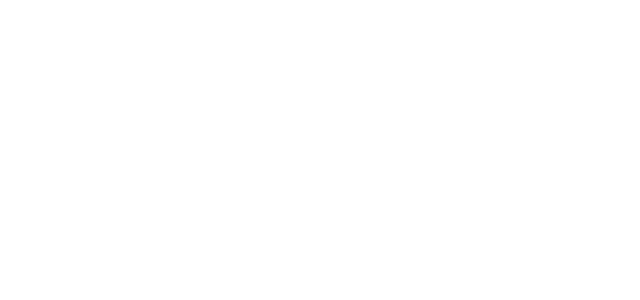
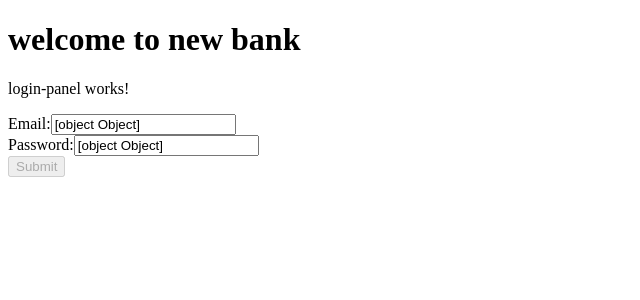
Before and after one commit to snehakethineni/s-user-login, an Angular app: page / in a window 1280 px wide. Shown: the top 300 px of the page, without its empty margins (0-640 px from the left). Built offline with nearby package versions, Linux system fonts and the light colour scheme.

Commit message:
add login panel

```diff
--- a/src/app/app.component.html
+++ b/src/app/app.component.html
@@ -1 +1,2 @@
+<h1>welcome to new bank</h1>
 <router-outlet></router-outlet>
--- a/src/app/app.component.ts
+++ b/src/app/app.component.ts
@@ -5,7 +5,7 @@
   selector: 'app-root',
   imports: [RouterOutlet],
   templateUrl: './app.component.html',
-  styleUrl: './app.component.scss'
+  styleUrl: './app.component.scss',
 })
 export class AppComponent {
   title = 's-user-login';
--- a/src/app/app.routes.ts
+++ b/src/app/app.routes.ts
@@ -1,3 +1,9 @@
 import { Routes } from '@angular/router';
+import { LoginPanelComponent } from './login-panel/login-panel.component';
 
-export const routes: Routes = [];
+export const routes: Routes = [
+  {
+    path: '',
+    component: LoginPanelComponent,
+  },
+];
--- /dev/null
+++ b/src/app/login-panel/login-panel.component.html
@@ -0,0 +1,20 @@
+<p>login-panel works!</p>
+<form (ngSubmit)="onSubmit()" #loginForm="ngForm">
+  <div>
+    <label for="email">Email:</label>
+    <input id="email" name="email" [(ngModel)]="email" #email="ngModel" required email>
+    <div *ngIf="email.invalid && email.touched">
+      <small *ngIf="email.errors?.['required']">Email is required.</small>
+      <small *ngIf="email.errors?.['email']">Invalid email</small>
+    </div>
+  </div>
+  <div>
+    <label for="password">Password:</label>
+    <input id="password" name="password" [(ngModel)]="password" #password="ngModel" required minlength="6">
+    <div *ngIf="password.invalid && password.touched">
+      <small *ngIf="password.errors?.['required']">Password is required.</small>
+      <small *ngIf="password.errors?.['minlength']">Password must be at least 6 characters long.</small>
+    </div>
+  </div>
+  <button type="submit" [disabled]="loginForm.invalid">Submit</button>
+</form>
--- /dev/null
+++ b/src/app/login-panel/login-panel.component.ts
@@ -0,0 +1,24 @@
+import { CommonModule } from '@angular/common';
+import { Component } from '@angular/core';
+import { FormsModule } from '@angular/forms';
+
+@Component({
+  selector: 'app-login-panel',
+  imports: [CommonModule, FormsModule],
+  templateUrl: './login-panel.component.html',
+  styleUrl: './login-panel.component.scss',
+})
+export class LoginPanelComponent {
+  email: string = '';
+  password: string = '';
+  submittedCount = 0;
+
+  onSubmit() {
+    this.submittedCount++;
+    console.log(this.email);
+    console.log(this.password);
+    if (this.email && this.password) {
+      // Handle form submission
+    }
+  }
+}
```
Also changed, not shown: src/app/login-panel/login-panel.component.scss (added), 1 other file (tests, documents, lock files or other folders).
